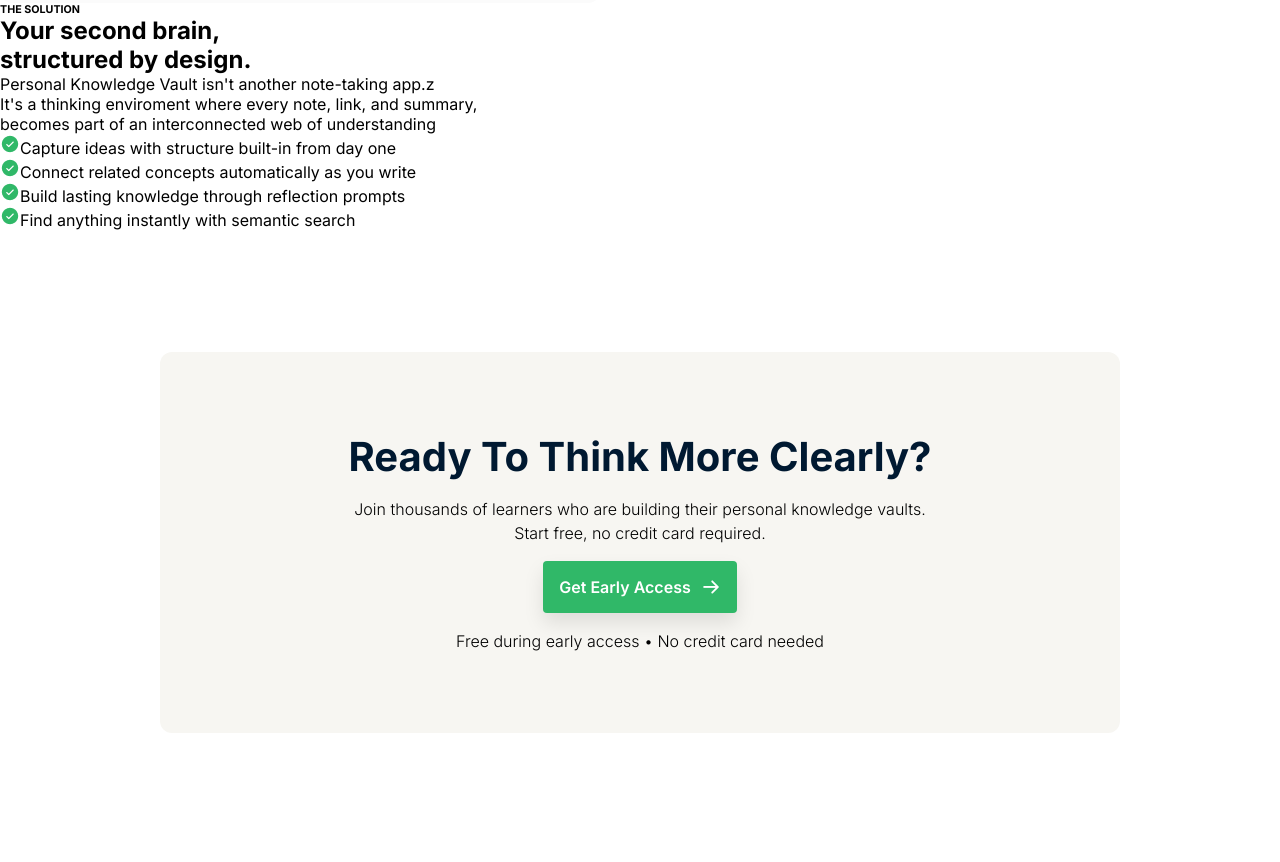
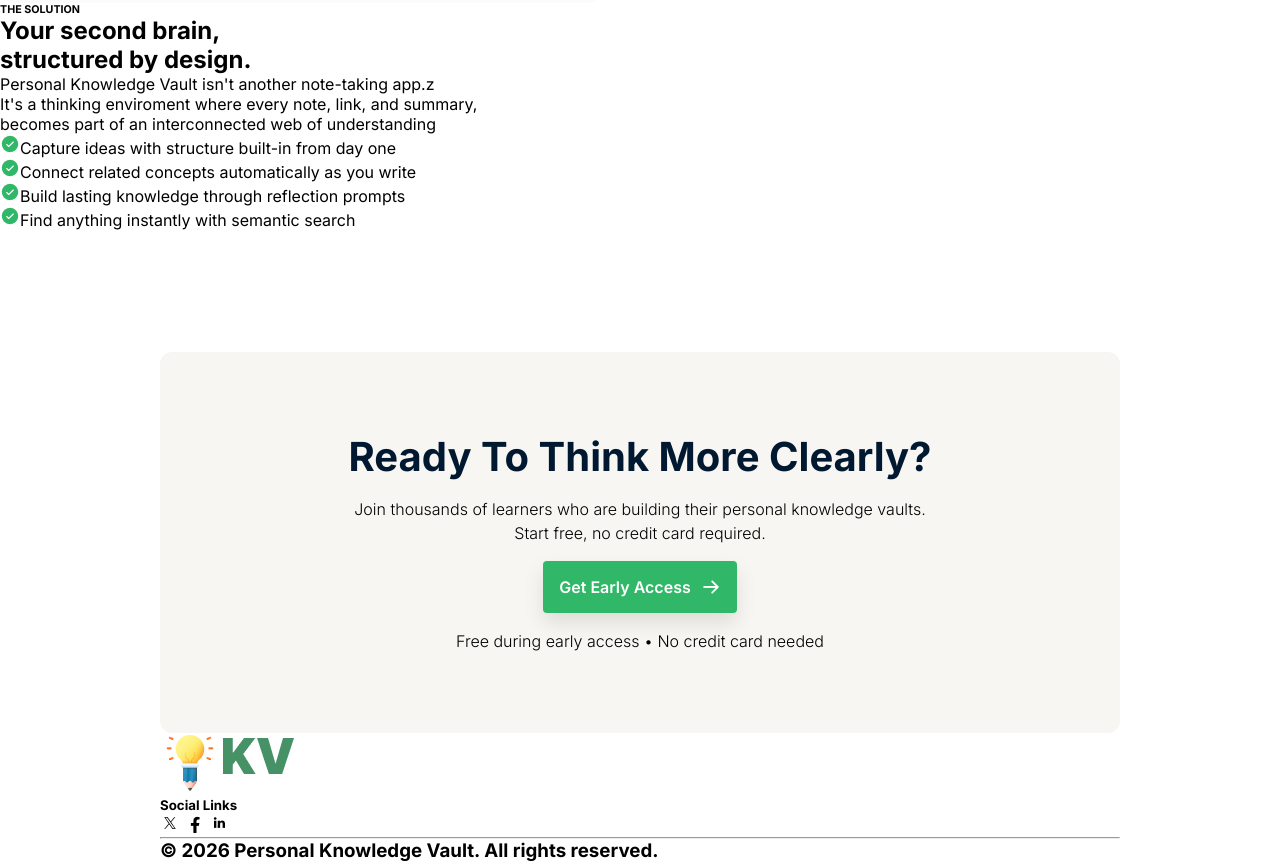
Before and after one commit to fazlayrabbii24/Assignment-1-Programming-Hero-B13-R, a plain HTML site: page index.html in a window 1280 px wide. Shown: the part 1916-2778 px from the top of the page. Before the commit the page ends 2649 px from the top, so only its background shows below. Drawn offline with Linux system fonts and the light colour scheme.

Commit message:
footer push

```diff
--- a/index.html
+++ b/index.html
@@ -103,7 +103,19 @@
         </section>
     </main>
     <footer>
-
+        <section id="footer" class="container">
+        <div><img src="Images/logo-footer.png" alt="logo"></div>
+        <div class="social"><h5>Social Links</h5>
+            <div class="social-icons">
+                <img src="Images/twitter.png" alt="twitter">
+                <img src="Images/facebook.png" alt="facebook">
+                <img src="Images/linkedi.png" alt="linkedin"> </div>
+        </div>
+        </section>
+        <div class="line"><hr class="container"></div>
+        <section id="footed-copyright" class="container">
+            <h3>© 2026 Personal Knowledge Vault. All rights reserved.</h3>
+        </section>
     </footer>
 </body>
 </html>
```
